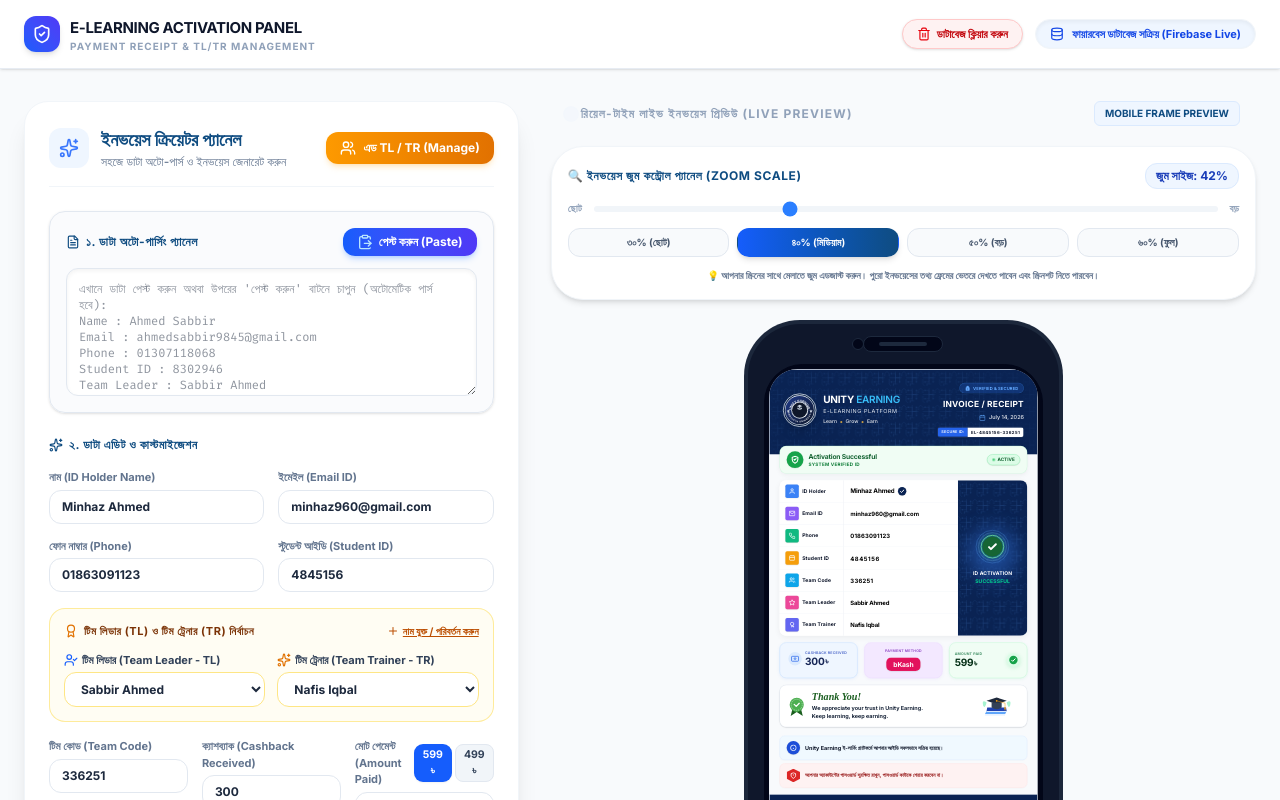
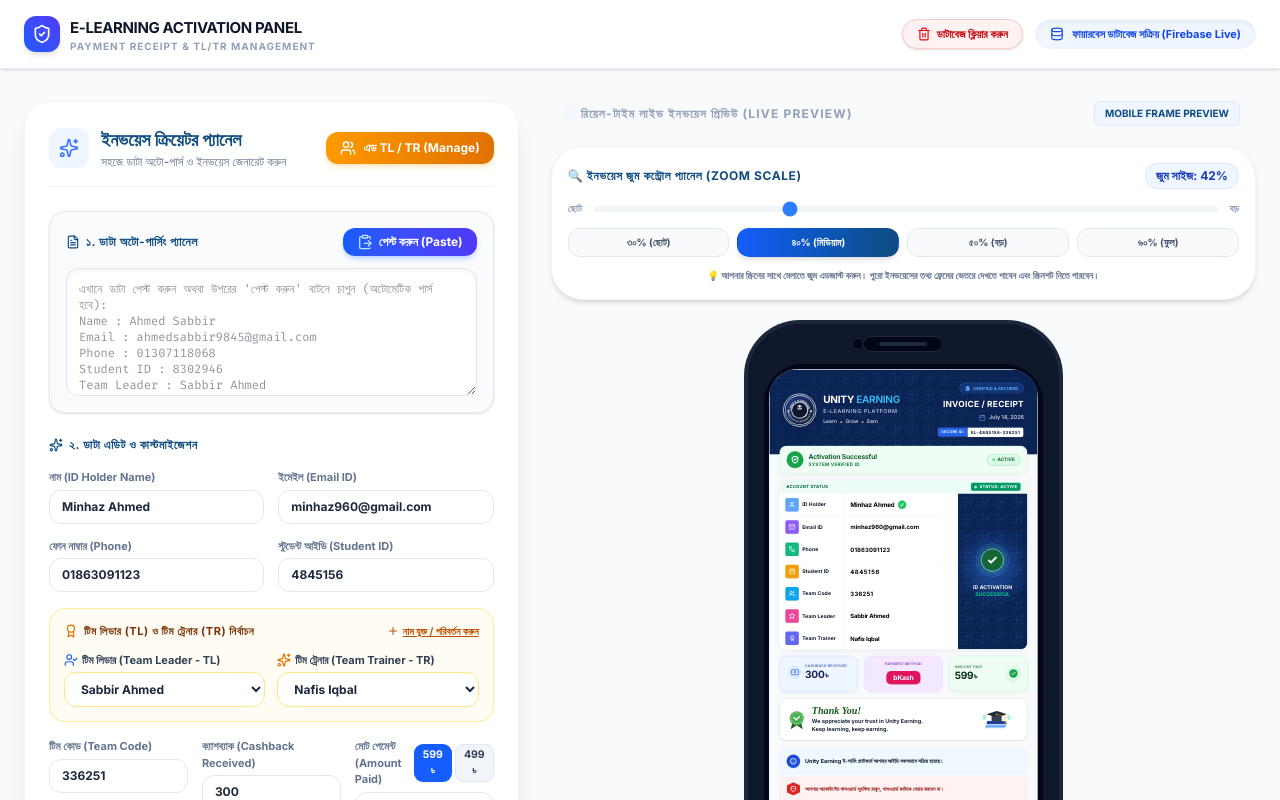
Before and after one commit to learninghubbd2126509574-ai/invoice, a React (Vite) app: page / in a window 1280 px wide. Shown: the top 800 px of the page. Built offline with nearby package versions, Linux system fonts and the light colour scheme; a web font is replaced by a local one.

Commit message:
feat(invoice): add account status indicator to preview
Display an active status bar with a pulsing indicator at the top of the invoice details section to improve visual clarity of account standing.

```diff
--- a/src/components/InvoicePreview.tsx
+++ b/src/components/InvoicePreview.tsx
@@ -206,15 +206,25 @@
 
       <div className="px-6 py-4 flex flex-col gap-4 flex-grow">
         {/* 3. ID HOLDER DETAILS CARD - WITH BALANCED COLOR PALETTE */}
-        <div className="rounded-[1rem] overflow-hidden shadow-[0_4px_16px_rgba(0,0,0,0.06)] flex bg-white relative">
-          {/* Left Details Block with 8 perfectly aligned rows */}
+        <div className="rounded-[1rem] overflow-hidden shadow-[0_4px_16px_rgba(0,0,0,0.06)] flex flex-col bg-white relative">
+
+          {/* Status Active Bar right above Name */}
+          <div className="bg-emerald-50 px-4 py-1.5 border-b border-emerald-100 flex items-center justify-between">
+            <span className="text-[10px] font-bold text-emerald-800 tracking-wider uppercase">Account Status</span>
+            <span className="inline-flex items-center gap-1.5 px-2 py-0.5 rounded text-[10px] font-black bg-emerald-600 text-white shadow-sm uppercase tracking-wider">
+              <span className="w-1.5 h-1.5 rounded-full bg-white animate-pulse"></span>
+              Status: Active
+            </span>
+          </div>
+
+          <div className="flex bg-white">
+          {/* Left Details Block with perfectly aligned rows */}
           <div className="w-[72%] flex flex-col border-r border-slate-200">
-            {/* Note: The image DOES NOT have a 'Status' row. The top row is 'ID Holder' */}
 
             {/* Row 1: ID Holder (Name) */}
             <div className="flex min-h-[46px] border-b border-slate-200">
               <div className="w-[36%] bg-white px-3.5 py-2.5 flex items-center gap-2 border-r border-slate-200">
-                <div className="w-8 h-8 rounded-sm bg-[#3b82f6] flex items-center justify-center shadow-sm">
+                <div className="w-8 h-8 rounded-sm bg-[#60a5fa] flex items-center justify-center shadow-sm">
                   <svg viewBox="0 0 24 24" className="w-4 h-4 text-white fill-none stroke-current" strokeWidth="2.5">
                     <path d="M20 21v-2a4 4 0 00-4-4H8a4 4 0 00-4 4v2" />
                     <circle cx="12" cy="7" r="4" />
@@ -224,7 +234,7 @@
               </div>
               <div className="w-[64%] bg-white px-4 py-2 flex items-center gap-2 overflow-hidden">
                 <span className="text-black font-black text-[15px] tracking-tight truncate">{name}</span>
-                <span className="w-5 h-5 rounded-full bg-[#0a2353] flex items-center justify-center text-white p-0.5 shadow-sm flex-shrink-0">
+                <span className="w-5 h-5 rounded-full bg-[#22c55e] flex items-center justify-center text-white p-0.5 shadow-sm flex-shrink-0">
                   <svg viewBox="0 0 24 24" className="w-3.5 h-3.5 fill-none stroke-current" strokeWidth="4">
                     <polyline points="20 6 9 17 4 12" />
                   </svg>
@@ -385,6 +395,7 @@
                   SUCCESSFUL
                 </span>
             </div>
+          </div>
           </div>
         </div>
 
```
